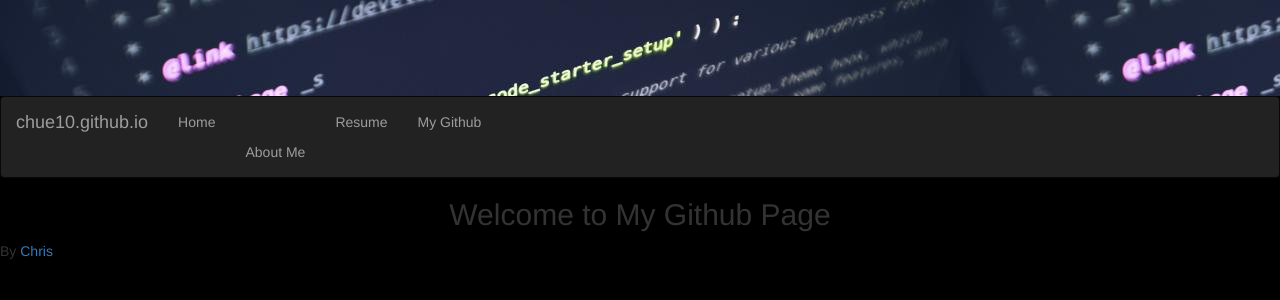
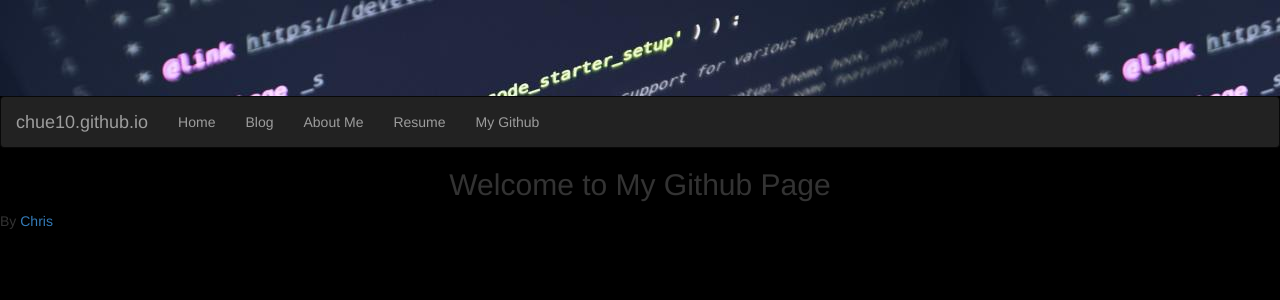
Before and after one commit to chue10/chue10.github.io, a Jekyll site: the page built from index.html, in a window 1280 px wide. Shown: the top 300 px of the page. Built offline with Jekyll 4.4.1, drawn with Linux system fonts in a browser that asks for light colours; nearby versions of some CDN libraries.

Commit message:
Update default.html

```diff
--- a/_layouts/default.html
+++ b/_layouts/default.html
@@ -13,7 +13,7 @@
 
         <ul class="nav navbar-nav">
             <li><a href="index.html">Home</a></li>
-            <li></li><a href="blog.html"></li>
+		<li><a href="blog.html">Blog</a></li>
             <li><a href="about.html">About Me</a></li>
             <li><a href="resume.html">Resume</a></li>
             <li><a href="https://github.com/chue10">My Github</a></li>
```
